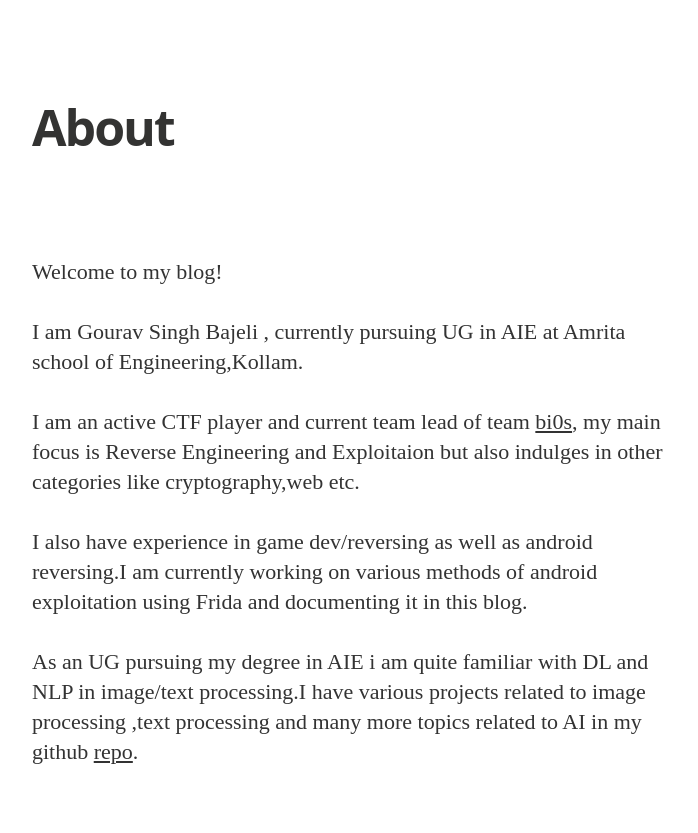
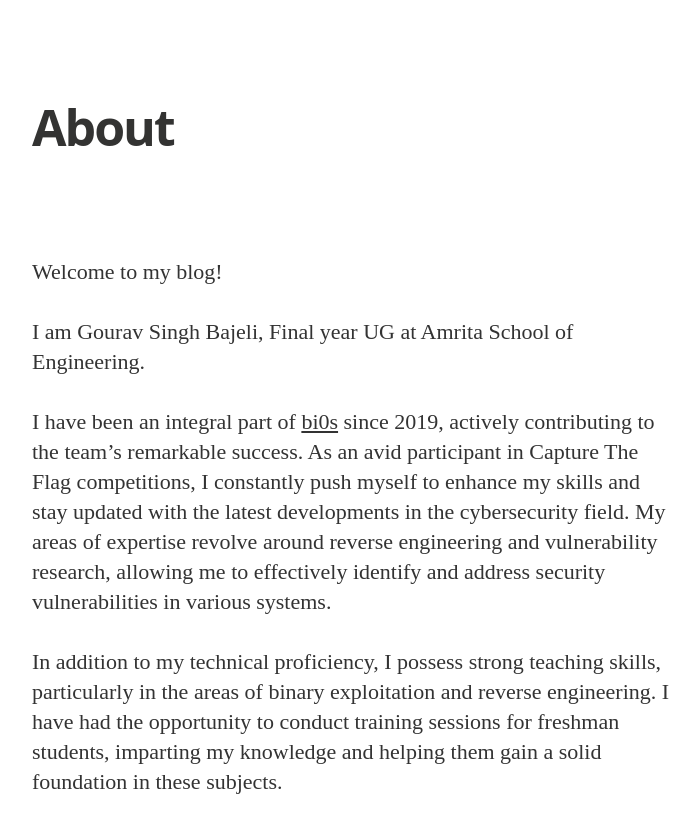
Before and after one commit to fug1t1ve/fug1t1ve.github.io, a Jekyll site: the page built from docs/about.md, in a window 1280 px wide and 1400 px high. Shown: the top 833 px of the window, without its empty margins (288-986 px from the left). Built offline with Jekyll 4.4.1, drawn with Linux system fonts in a browser that asks for light colours; nearby versions of some CDN libraries; some web fonts are replaced; some of the changed text lies outside the part shown; grey boxes are pictures that could not be loaded.

Commit message:
"updated index and about

```diff
--- a/docs/about.md
+++ b/docs/about.md
@@ -6,12 +6,18 @@
 
 Welcome to my blog!
 
-I am Gourav Singh Bajeli , currently pursuing UG in AIE at Amrita school of Engineering,Kollam.
+I am Gourav Singh Bajeli, Final year UG at Amrita School of Engineering.
 
+I have been an integral part of [bi0s](https://ctftime.org/team/662) since 2019, actively contributing to the team's remarkable success. As an avid participant in Capture The Flag competitions, I constantly push myself to enhance my skills and stay updated with the latest developments in the cybersecurity field. My areas of expertise revolve around reverse engineering and vulnerability research, allowing me to effectively identify and address security vulnerabilities in various systems.
 
-I am an active CTF player and current team lead of team [bi0s](https://ctftime.org/team/662), my main focus is Reverse Engineering and Exploitaion but also indulges in other categories like cryptography,web etc.
+In addition to my technical proficiency, I possess strong teaching skills, particularly in the areas of binary exploitation and reverse engineering. I have had the opportunity to conduct training sessions for freshman students, imparting my knowledge and helping them gain a solid foundation in these subjects.
 
-I also have experience in game dev/reversing as well as android reversing.I am currently working on various methods of android exploitation using Frida and documenting it in this blog.
+During my internship as an N-day Research Advocate at Exodus Intelligence, I had the privilege of working closely with cutting-edge vulnerabilities. I honed my skills in producing comprehensive technical documentation and developing exploits for vulnerabilities that had recently been patched. This experience provided me with a deeper understanding of the complexities and intricacies of the cybersecurity landscape.
 
+Overall, my involvement with [bi0s](https://ctftime.org/team/662), active participation in Capture The Flag competitions, expertise in reverse engineering and vulnerability research, and experience as an N-day Research Advocate have all contributed to my well-rounded skill set and passion for tackling cybersecurity challenges.
 
-As an UG pursuing my degree in AIE i am quite familiar with DL and NLP in image/text processing.I have various projects related to image processing ,text processing and many more topics related to AI in my github [repo](https://github.com/fug1t1ve).
+As a current undergraduate student pursuing a degree in Artificial Intelligence and Entertainment (AIE), I have gained significant expertise in deep learning (DL) and natural language processing (NLP) for image and text processing tasks.
+
+My GitHub repository is a rich collection of projects that cover a wide range of artificial intelligence topics, including machine learning, computer vision, natural language processing, and other relevant areas. It also includes projects related to cyber-security, specifically focusing on critical aspects like fuzzing and reverse engineering.
+
+ You can explore my projects [here](https://github.com/fug1t1ve).
--- a/docs/index.html
+++ b/docs/index.html
@@ -24,7 +24,6 @@
         {% endif %}
       {% endfor %}
       <a href={{ "/about/" | prepend: site.baseurl }}>About</a>
-      <a href={{"/Projects/" | prepend: site.baseurl }}>My Projects</a>
     </div>
 </header>
 
```
Also changed, not shown: docs/_posts/2022-02-19-FridaLab.md (+6 -7 lines).
